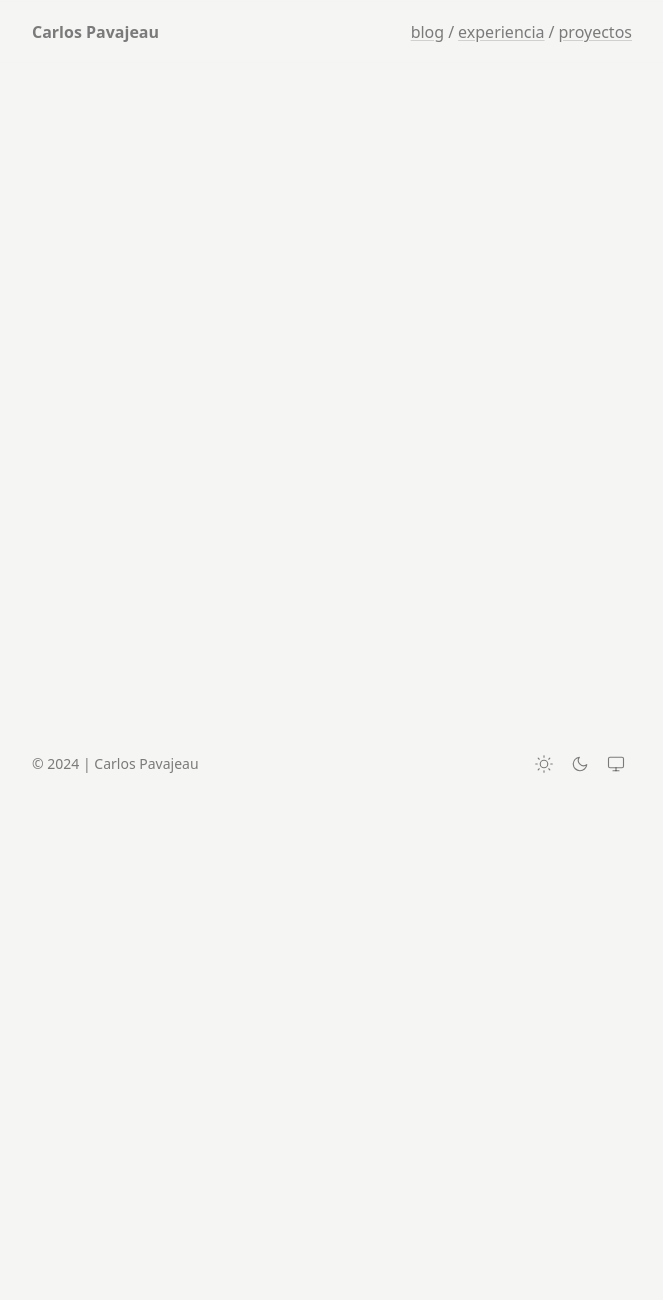
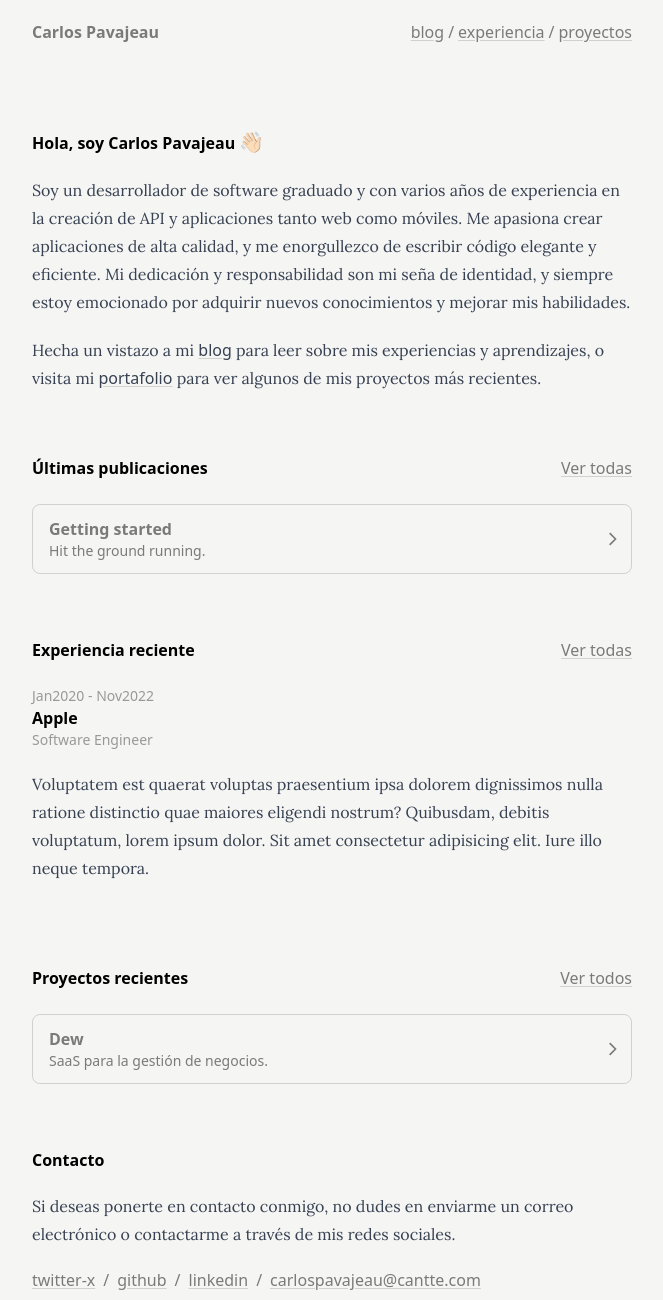
Before and after one commit to CarlosPavajeau/carlos-pavajeau, an Astro site: page / in a window 1280 px wide. Shown: the top 1300 px of the page, without its empty margins (308-971 px from the left). Before the commit the page ends 800 px from the top, so only its background shows below. Built offline with nearby package versions, Linux system fonts and the light colour scheme; Astro itself is replaced by a stand-in of ours; a web font is replaced by a local one.

Commit message:
feat: Update project "dew" details and add demo and repo URLs

```diff
--- a/src/content/blog/01-hello/index.md
+++ b/src/content/blog/01-hello/index.md
@@ -0,0 +1,7 @@
+---
+title: "Getting started"
+description: "Hit the ground running."
+date: "Mar 22 2024"
+---
+
+Hello
--- a/src/content/projects/dew/index.md
+++ b/src/content/projects/dew/index.md
@@ -1 +1,9 @@
-asdasd
+---
+title: "Dew"
+description: "SaaS para la gestión de negocios."
+date: "Mar 18 2024"
+demoURL: "https://astro-sphere-demo.vercel.app"
+repoURL: "https://github.com/markhorn-dev/astro-sphere"
+---
+
+![Astro Sphere Lighthouse Score](/astro-sphere.jpg)
--- a/src/content/work/algar.md
+++ b/src/content/work/algar.md
@@ -1,8 +1,8 @@
 ---
-company: "Argar Tech"
-role: "Desarrollador PL"
-dateStart: "11/15/2022"
-dateEnd: "Actualidad"
+company: "Apple"
+role: "Software Engineer"
+dateStart: "01/01/2020"
+dateEnd: "11/27/2022"
 ---
 
-Hola a todos
+Voluptatem est quaerat voluptas praesentium ipsa dolorem dignissimos nulla ratione distinctio quae maiores eligendi nostrum? Quibusdam, debitis voluptatum, lorem ipsum dolor. Sit amet consectetur adipisicing elit. Iure illo neque tempora.
--- a/src/lib/utils.ts
+++ b/src/lib/utils.ts
@@ -21,6 +21,9 @@ export function readingTime(html: string) {
 }
 
 export function dateRange(startDate: Date, endDate?: Date | string): string {
+  console.log('startDate', startDate)
+  console.log('endDate', endDate)
+
   const startMonth = startDate.toLocaleString('default', { month: 'short' })
   const startYear = startDate.getFullYear().toString()
   let endMonth
--- a/src/pages/index.astro
+++ b/src/pages/index.astro
@@ -1,8 +1,151 @@
 ---
-import { HOME } from '@consts'
-import Layout from '../layouts/Layout.astro'
+import { getCollection } from 'astro:content'
+import Container from '@components/Container.astro'
+import Layout from '@layouts/Layout.astro'
+import ArrowCard from '@components/ArrowCard.astro'
+import Link from '@components/Link.astro'
+import { dateRange } from '@lib/utils'
+import { SITE, HOME, SOCIALS } from '@consts'
+
+const blog = (await getCollection('blog'))
+  .filter((post) => !post.data.draft)
+  .sort((a, b) => b.data.date.valueOf() - a.data.date.valueOf())
+  .slice(0, SITE.postsOnHomePage)
+
+const projects = (await getCollection('projects'))
+  .filter((project) => !project.data.draft)
+  .sort((a, b) => b.data.date.valueOf() - a.data.date.valueOf())
+  .slice(0, SITE.projectsOnHomePage)
+
+const allwork = (await getCollection('work'))
+  .sort(
+    (a, b) =>
+      new Date(b.data.dateStart).valueOf() -
+      new Date(a.data.dateStart).valueOf(),
+  )
+  .slice(0, SITE.worksOnHomePage)
+
+const work = await Promise.all(
+  allwork.map(async (item) => {
+    const { Content } = await item.render()
+    return { ...item, Content }
+  }),
+)
 ---
 
 <Layout title={HOME.title} description={HOME.description}>
+    <Container>
+        <h4 class="animate font-semibold text-black dark:text-white">
+            Hola, soy Carlos Pavajeau <span class="text-xl">👋🏻</span>
+        </h4>
 
+        <div class="space-y-16">
+          <section>
+            <article class="space-y-4">
+              <p class="animate">
+                Soy un desarrollador de software graduado y con varios años de experiencia en la creación de API y aplicaciones tanto web como móviles.
+                Me apasiona crear aplicaciones de alta calidad, y me enorgullezco de escribir código elegante y eficiente.
+                Mi dedicación y responsabilidad son mi seña de identidad, y siempre estoy emocionado por adquirir nuevos conocimientos y
+                mejorar mis habilidades.
+              </p>
+
+              <p class="animate">
+                Hecha un vistazo a mi <Link href="/blog" aria-label="Sobre mi">blog</Link> para leer sobre mis experiencias y aprendizajes,
+                o visita mi <Link href="/projects" aria-label="Proyectos">portafolio</Link> para ver algunos de mis proyectos más recientes.
+              </p>
+            </article>
+          </section>
+
+          <section class="animate space-y-6">
+            <div class="flex flex-wrap gap-y-2 items-center justify-between">
+              <h5 class="font-semibold text-black dark:text-white">
+                Últimas publicaciones
+              </h5>
+              <Link href="/blog">
+                Ver todas
+              </Link>
+            </div>
+            <ul class="flex flex-col gap-4">
+              {blog.map(post => (
+                <li>
+                  <ArrowCard entry={post} />
+                </li>
+              ))}
+            </ul>
+          </section>
+
+          <section class="animate space-y-6">
+            <div class="flex flex-wrap gap-y-2 items-center justify-between">
+              <h5 class="font-semibold text-black dark:text-white">
+                Experiencia reciente
+              </h5>
+              <Link href="/work">
+                Ver todas
+              </Link>
+            </div>
+            <ul class="flex flex-col space-y-4">
+              {work.map(entry => (
+                <li>
+                  <div class="text-sm opacity-75">
+                    {dateRange(new Date(entry.data.dateStart), new Date(entry.data.dateEnd))}
+                  </div>
+                  <div class="font-semibold text-black dark:text-white">
+                    {entry.data.company}
+                  </div>
+                  <div class="text-sm opacity-75">
+                    {entry.data.role}
+                  </div>
+                  <article>
+                    <entry.Content />
+                  </article>
+                </li>
+              ))}
+            </ul>
+          </section>
+
+          <section class="animate space-y-6">
+            <div class="flex flex-wrap gap-y-2 items-center justify-between">
+              <h5 class="font-semibold text-black dark:text-white">
+                Proyectos recientes
+              </h5>
+              <Link href="/projects">
+                Ver todos
+              </Link>
+            </div>
+            <ul class="flex flex-col gap-4">
+              {projects.map(project => (
+                <li>
+                  <ArrowCard entry={project} />
+                </li>
+              ))}
+            </ul>
+          </section>
+
+          <section class="animate space-y-4">
+            <h5 class="font-semibold text-black dark:text-white">
+              Contacto
+            </h5>
+            <article>
+              <p>
+                Si deseas ponerte en contacto conmigo, no dudes en enviarme un correo electrónico o contactarme a través de mis redes sociales.
+              </p>
+            </article>
+            <ul class="flex flex-wrap gap-2">
+              {SOCIALS.map(SOCIAL => (
+                <li class="flex gap-x-2 text-nowrap">
+                  <Link href={SOCIAL.url} external aria-label={`${SITE.name} on ${SOCIAL.name}`}>
+                    {SOCIAL.name}
+                  </Link>
+                  {"/"}
+                </li>
+              ))}
+              <li class="line-clamp-1">
+                <Link href={`mailto:${SITE.email}`} aria-label={`Email ${SITE.email}`}>
+                  {SITE.email}
+                </Link>
+              </li>
+            </ul>
+          </section>
+        </div>
+    </Container>
 </Layout>
```
Also changed, not shown: src/pages/robots.txt.ts (+6 -6 lines).
